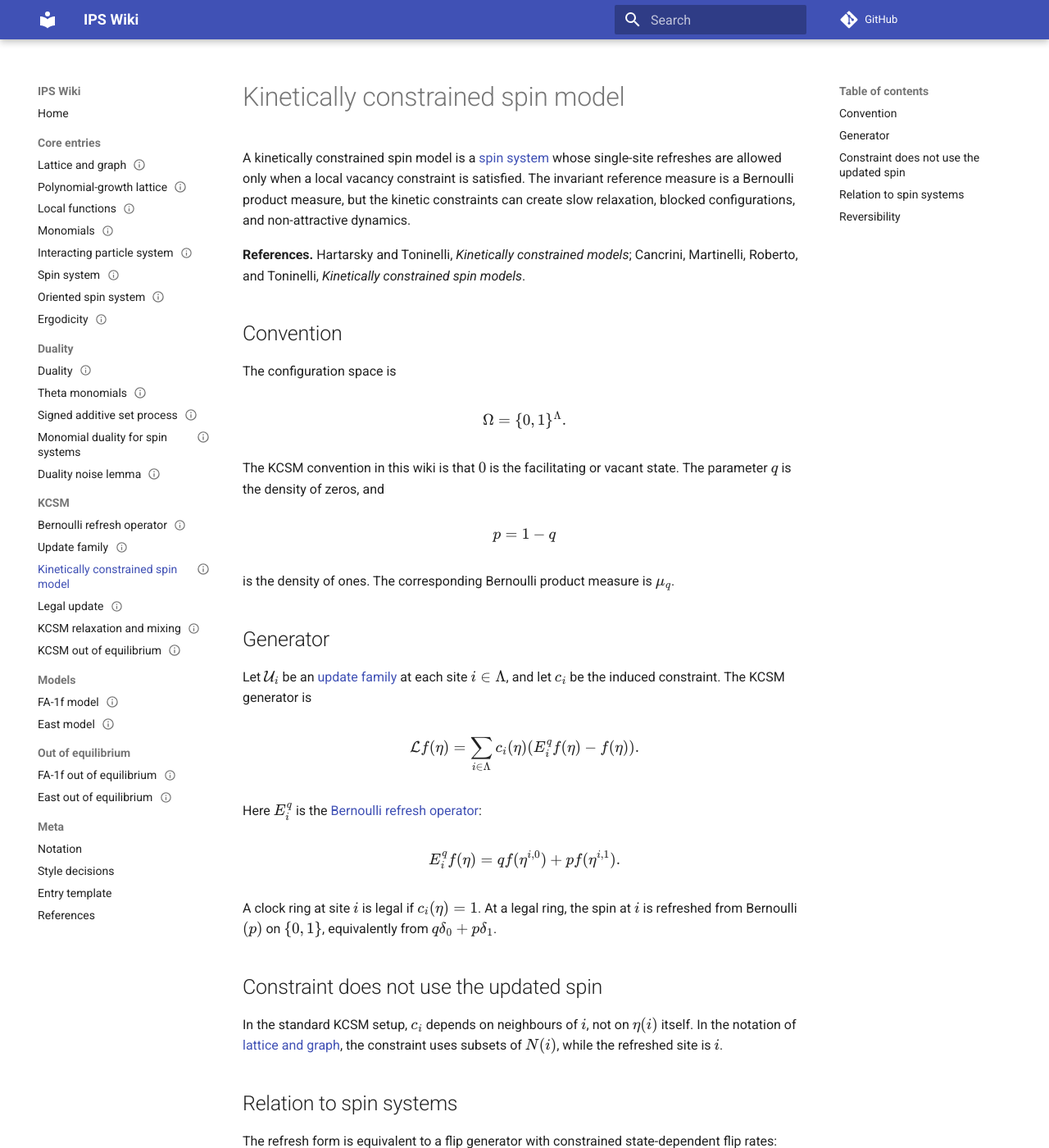
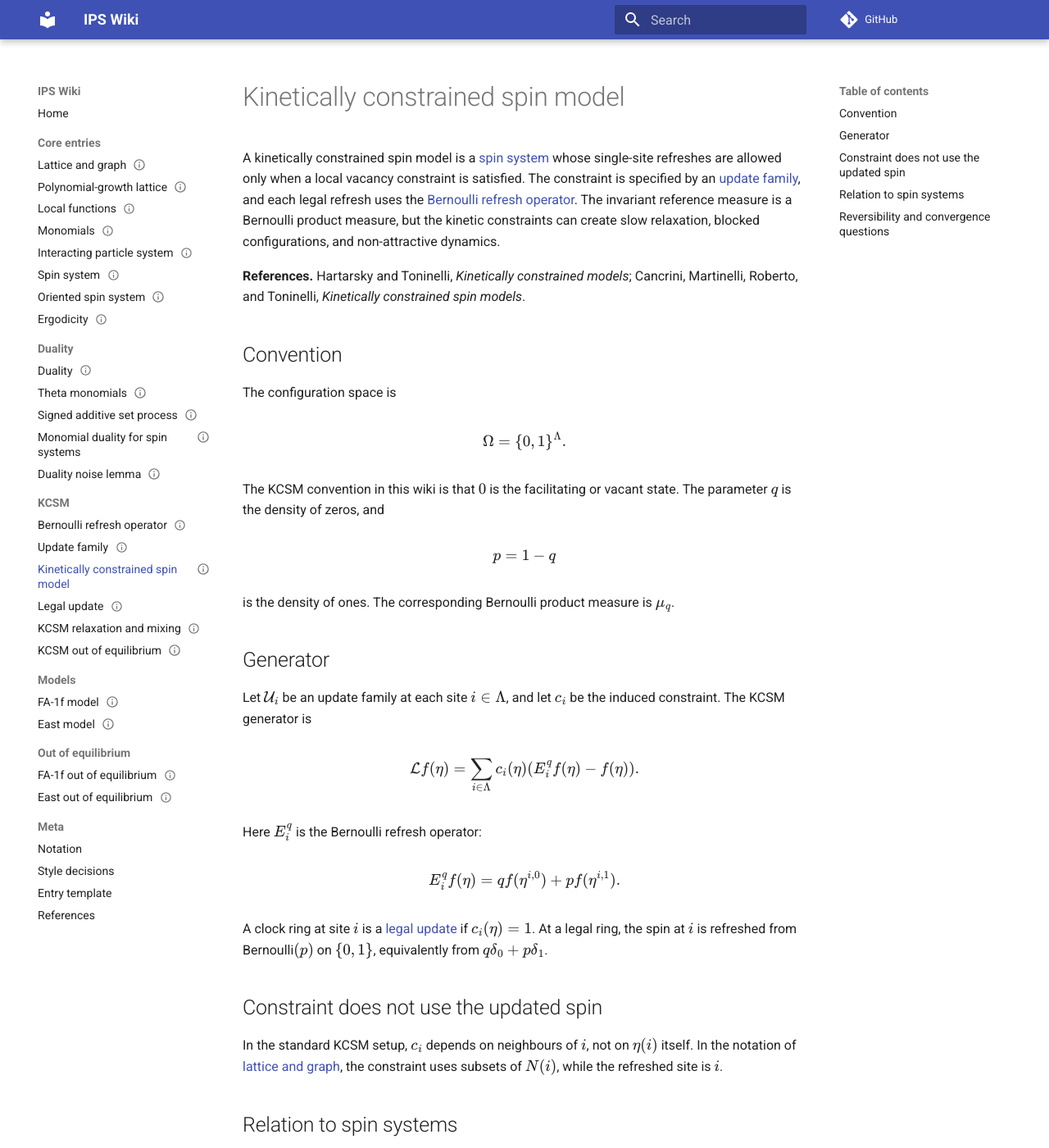
Before and after one commit to maciejgluchowski86-beep/ips-wiki, an MkDocs documentation site: the page built from docs/entries/kinetically-constrained-spin-model.md, in a window 1280 px wide and 1400 px high. Shown: the whole window at 82% size. Built offline with MkDocs 1.6.1 and Material for MkDocs 9.7.7, drawn with Linux system fonts in a browser that asks for light colours; comment, search, counter and statistics services are not loaded; some of the changed text lies outside the part shown.

Commit message:
Improve KCSM entry links

```diff
--- a/docs/entries/kinetically-constrained-spin-model.md
+++ b/docs/entries/kinetically-constrained-spin-model.md
@@ -9,7 +9,7 @@ tags:
 
 # Kinetically constrained spin model
 
-A kinetically constrained spin model is a [spin system](spin-system.md) whose single-site refreshes are allowed only when a local vacancy constraint is satisfied. The invariant reference measure is a Bernoulli product measure, but the kinetic constraints can create slow relaxation, blocked configurations, and non-attractive dynamics.
+A kinetically constrained spin model is a [spin system](spin-system.md) whose single-site refreshes are allowed only when a local vacancy constraint is satisfied. The constraint is specified by an [update family](update-family.md), and each legal refresh uses the [Bernoulli refresh operator](bernoulli-refresh-operator.md). The invariant reference measure is a Bernoulli product measure, but the kinetic constraints can create slow relaxation, blocked configurations, and non-attractive dynamics.
 
 **References.** Hartarsky and Toninelli, *Kinetically constrained models*; Cancrini, Martinelli, Roberto, and Toninelli, *Kinetically constrained spin models*.
 
@@ -31,7 +31,7 @@ is the density of ones. The corresponding Bernoulli product measure is \(\mu_q\)
 
 ## Generator
 
-Let \(\mathcal U_i\) be an [update family](update-family.md) at each site \(i\in\Lambda\), and let \(c_i\) be the induced constraint. The KCSM generator is
+Let \(\mathcal U_i\) be an update family at each site \(i\in\Lambda\), and let \(c_i\) be the induced constraint. The KCSM generator is
 
 $$
 \mathcal L f(\eta)
@@ -39,13 +39,13 @@ $$
 \sum_{i\in\Lambda} c_i(\eta)(E_i^q f(\eta)-f(\eta)).
 $$
 
-Here \(E_i^q\) is the [Bernoulli refresh operator](bernoulli-refresh-operator.md):
+Here \(E_i^q\) is the Bernoulli refresh operator:
 
 $$
 E_i^q f(\eta)=q f(\eta^{i,0})+p f(\eta^{i,1}).
 $$
 
-A clock ring at site \(i\) is legal if \(c_i(\eta)=1\). At a legal ring, the spin at \(i\) is refreshed from Bernoulli\((p)\) on \(\{0,1\}\), equivalently from \(q\delta_0+p\delta_1\).
+A clock ring at site \(i\) is a [legal update](legal-update.md) if \(c_i(\eta)=1\). At a legal ring, the spin at \(i\) is refreshed from Bernoulli\((p)\) on \(\{0,1\}\), equivalently from \(q\delta_0+p\delta_1\).
 
 ## Constraint does not use the updated spin
 
@@ -65,6 +65,6 @@ $$
 
 Thus every KCSM is a spin system, but its flip rates are degenerate whenever the constraint is not satisfied.
 
-## Reversibility
+## Reversibility and convergence questions
 
-Because legal updates refresh from the one-site marginal of \(\mu_q\), and because \(c_i\) does not depend on \(\eta(i)\), the measure \(\mu_q\) is reversible for the KCSM dynamics. Reversibility does not by itself imply [ergodicity](ergodicity.md), since constraints may create blocked classes or several invariant measures.
+Because legal updates refresh from the one-site marginal of \(\mu_q\), and because \(c_i\) does not depend on \(\eta(i)\), the measure \(\mu_q\) is reversible for the KCSM dynamics. Reversibility does not by itself imply [ergodicity](ergodicity.md), since constraints may create blocked classes or several invariant measures. Quantitative finite-volume convergence is recorded under [KCSM relaxation and mixing](kcsm-relaxation-and-mixing.md), while infinite-volume non-stationary convergence is recorded under [KCSM out of equilibrium](kcsm-out-of-equilibrium.md).
```
